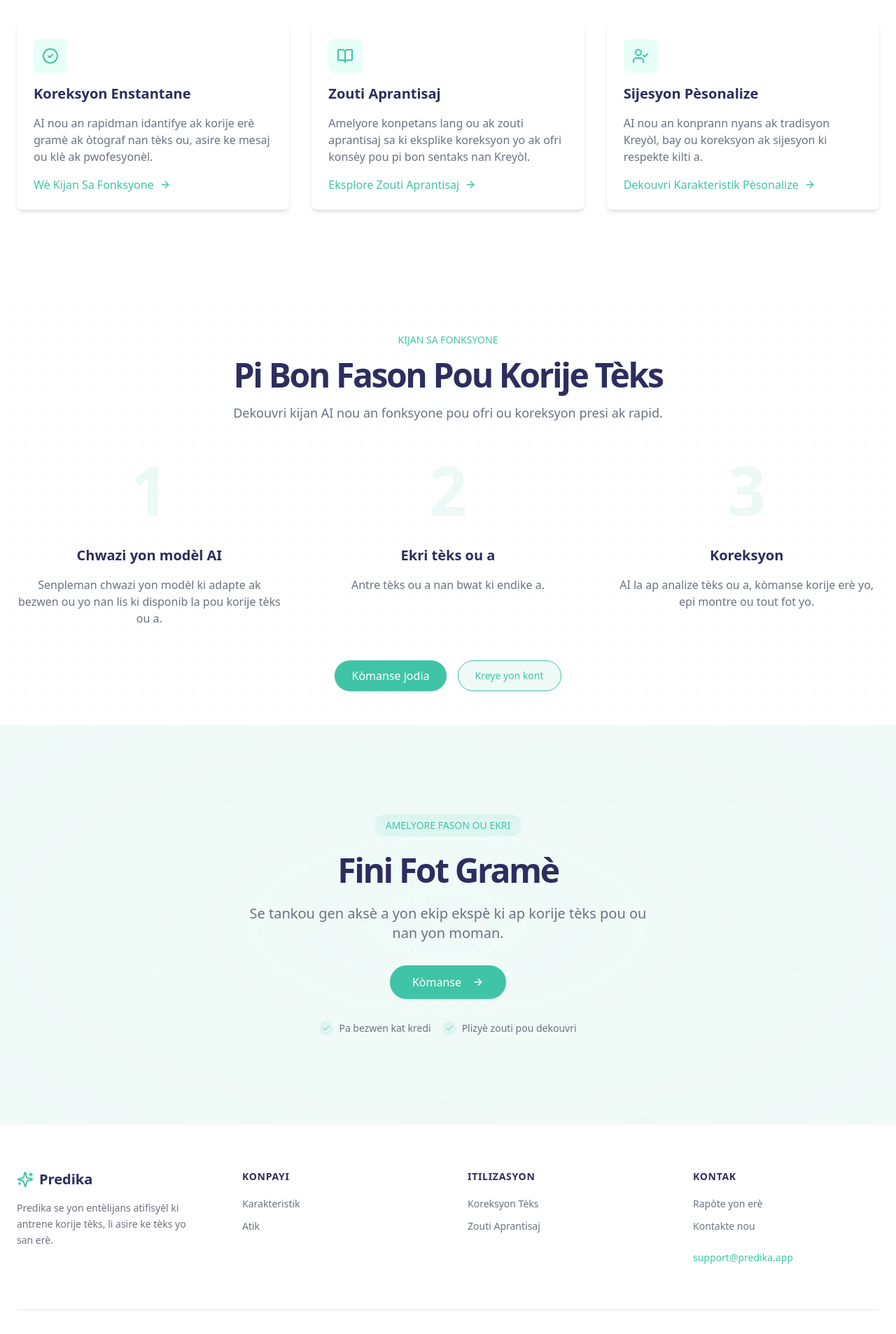
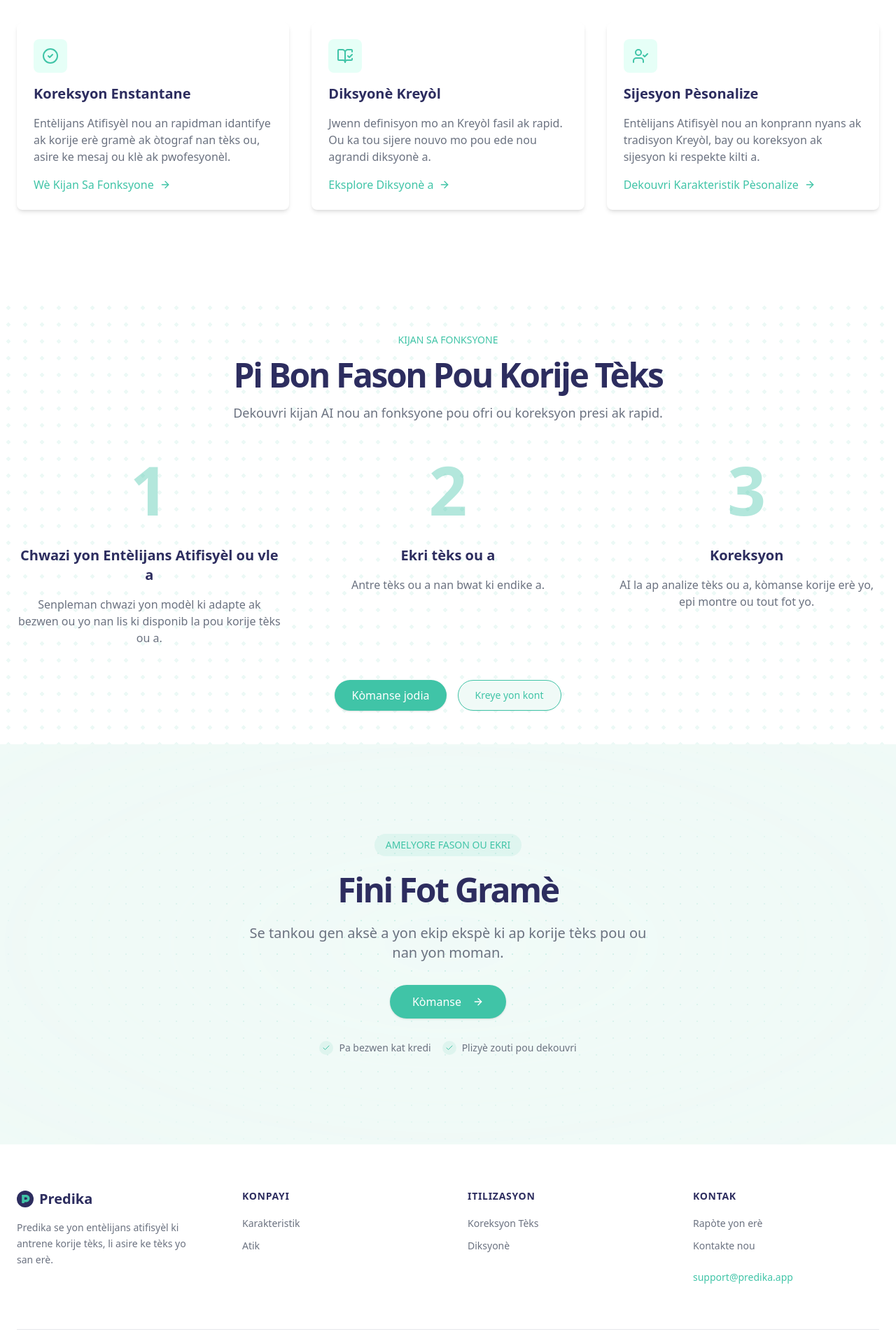
Before and after one commit to getpredika/predika-web, a React (Vite) app: page / in a window 1280 px wide. Shown: the part 960-2867 px from the top of the page at 70% size. Built offline with nearby package versions, Linux system fonts and the light colour scheme; no server answers.

Commit message:
refactoring

```diff
--- a/package.json
+++ b/package.json
@@ -12,6 +12,7 @@
   "dependencies": {
     "@anthropic-ai/sdk": "^0.32.1",
     "@radix-ui/react-accordion": "^1.2.1",
+    "@radix-ui/react-avatar": "^1.1.1",
     "@radix-ui/react-dropdown-menu": "^2.1.2",
     "@radix-ui/react-icons": "^1.3.1",
     "@radix-ui/react-label": "^2.1.0",
--- a/src/components/features-section.jsx
+++ b/src/components/features-section.jsx
@@ -2,7 +2,7 @@
 
 import { Link } from "react-router-dom"
 import { Card, CardContent } from "@/components/ui/card"
-import { ArrowRight, CircleCheck, BookOpen, UserCheck } from "lucide-react"
+import {ArrowRight, CircleCheck, BookOpen, UserCheck, BookOpenCheck} from "lucide-react"
 import { motion, useAnimation } from "framer-motion"
 import { useEffect, useRef } from "react"
 
@@ -10,22 +10,22 @@ const features = [
     {
         icon: CircleCheck,
         title: "Koreksyon Enstantane",
-        description: "AI nou an rapidman idantifye ak korije erè gramè ak òtograf nan tèks ou, asire ke mesaj ou klè ak pwofesyonèl.",
-        link: "#",
+        description: "Entèlijans Atifisyèl nou an rapidman idantifye ak korije erè gramè ak òtograf nan tèks ou, asire ke mesaj ou klè ak pwofesyonèl.",
+        link: "/koreksyon-grame",
         linkText: "Wè Kijan Sa Fonksyone",
     },
     {
-        icon: BookOpen,
-        title: "Zouti Aprantisaj",
-        description: "Amelyore konpetans lang ou ak zouti aprantisaj sa ki eksplike koreksyon yo ak ofri konsèy pou pi bon sentaks nan Kreyòl.",
-        link: "#",
-        linkText: "Eksplore Zouti Aprantisaj",
+        icon: BookOpenCheck,
+        title: "Diksyonè Kreyòl",
+        description: "Jwenn definisyon mo an Kreyòl fasil ak rapid. Ou ka tou sijere nouvo mo pou ede nou agrandi diksyonè a.",
+        link: "/diksyonè",
+        linkText: "Eksplore Diksyonè a",
     },
     {
         icon: UserCheck,
         title: "Sijesyon Pèsonalize",
-        description: "AI nou an konprann nyans ak tradisyon Kreyòl, bay ou koreksyon ak sijesyon ki respekte kilti a.",
-        link: "#",
+        description: "Entèlijans Atifisyèl nou an konprann nyans ak tradisyon Kreyòl, bay ou koreksyon ak sijesyon ki respekte kilti a.",
+        link: "/koreksyon-grame",
         linkText: "Dekouvri Karakteristik Pèsonalize",
     }
 ]
@@ -96,7 +96,7 @@ export default function FeaturesSection() {
     }
 
     return (
-        <section className="w-full py-12 md:py-24 lg:py-32 bg-white" id="features" ref={ref}>
+        <section className="w-full py-12 md:py-24 lg:py-32 bg-white" id="detay" ref={ref}>
             <motion.div
                 className="px-4 md:px-6"
                 initial="hidden"
--- a/src/components/footer.jsx
+++ b/src/components/footer.jsx
@@ -1,4 +1,3 @@
-import { Sparkles } from "lucide-react"
 import { Link } from "react-router-dom";
 
 export default function Footer() {
@@ -8,7 +7,18 @@ export default function Footer() {
                 <div className="grid grid-cols-1 gap-14 md:grid-cols-4">
                     <div className="space-y-4">
                         <Link to="/" className="flex items-center space-x-2">
-                            <Sparkles className="h-6 w-6 text-[#40c4a7]" />
+                            <svg
+                                viewBox="0 0 100 100"
+                                fill="none"
+                                xmlns="http://www.w3.org/2000/svg"
+                                className="w-6 h-6"
+                            >
+                                <circle cx="50" cy="50" r="50" className="fill-[#2d2d5f]"/>
+                                <path
+                                    d="M30 25H55C67.1503 25 77 34.8497 77 47C77 59.1503 67.1503 69 55 69H45V75H30V25ZM45 54H55C58.866 54 62 50.866 62 47C62 43.134 58.866 40 55 40H45V54Z"
+                                    className="fill-[#40c4a7]"
+                                />
+                            </svg>
                             <span className="font-bold text-xl text-[#2d2d5f]">Predika</span>
                         </Link>
                         <p className="text-gray-500 text-sm leading-relaxed">
@@ -19,7 +29,7 @@ export default function Footer() {
                     <div className="space-y-4">
                         <h3 className="font-semibold text-sm text-[#2d2d5f] uppercase tracking-wider">Konpayi</h3>
                         <ul className="space-y-2">
-                            <li><Link to="#" className="text-gray-500 hover:text-[#40c4a7] text-sm">Karakteristik</Link></li>
+                            <li><a href="#detay" className="text-gray-500 hover:text-[#40c4a7] text-sm">Karakteristik</a></li>
                             <li><Link to="/atik" className="text-gray-500 hover:text-[#40c4a7] text-sm">Atik</Link></li>
                         </ul>
                     </div>
@@ -27,16 +37,16 @@ export default function Footer() {
                     <div className="space-y-4">
                         <h3 className="font-semibold text-sm text-[#2d2d5f] uppercase tracking-wider">Itilizasyon</h3>
                         <ul className="space-y-2">
-                            <li><Link to="koreksyon-grame" className="text-gray-500 hover:text-[#40c4a7] text-sm">Koreksyon Tèks</Link></li>
-                            <li><Link to="#" className="text-gray-500 hover:text-[#40c4a7] text-sm">Zouti Aprantisaj</Link></li>
+                            <li><Link to="/koreksyon-grame" className="text-gray-500 hover:text-[#40c4a7] text-sm">Koreksyon Tèks</Link></li>
+                            <li><Link to="/diksyonè" className="text-gray-500 hover:text-[#40c4a7] text-sm">Diksyonè</Link></li>
                         </ul>
                     </div>
 
                     <div className="space-y-4">
                         <h3 className="font-semibold text-sm text-[#2d2d5f] uppercase tracking-wider">Kontak</h3>
                         <ul className="space-y-2">
-                            <li><Link to="#" className="text-gray-500 hover:text-[#40c4a7] text-sm">Rapòte yon erè</Link></li>
-                            <li><Link to="#" className="text-gray-500 hover:text-[#40c4a7] text-sm">Kontakte nou</Link></li>
+                            <li><Link to="mailto:predika.ai@gmail.com" className="text-gray-500 hover:text-[#40c4a7] text-sm">Rapòte yon erè</Link></li>
+                            <li><Link to="mailto:predika.ai@gmail.com" className="text-gray-500 hover:text-[#40c4a7] text-sm">Kontakte nou</Link></li>
                         </ul>
                         <div className="space-y-2 pt-2">
                             <p className="text-[#40c4a7] text-sm">support@predika.app</p>
--- a/src/components/how-it-works-section.jsx
+++ b/src/components/how-it-works-section.jsx
@@ -12,7 +12,7 @@ export default function HowItWorksSection() {
     const steps = [
         {
             number: "1",
-            title: "Chwazi yon modèl AI",
+            title: "Chwazi yon Entèlijans Atifisyèl ou vle a",
             description: "Senpleman chwazi yon modèl ki adapte ak bezwen ou yo nan lis ki disponib la pou korije tèks ou a."
         },
         {
@@ -90,7 +90,7 @@ export default function HowItWorksSection() {
     return (
         <section className="w-full py-12 relative bg-white" ref={ref}>
             <div className="absolute inset-0" style={{
-                backgroundImage: 'radial-gradient(circle at center, #40c4a7 1px, transparent 1px)',
+                backgroundImage: 'radial-gradient(circle at center, #40c4a7 2.7px, transparent 2.7px)',
                 backgroundSize: '24px 24px',
                 opacity: 0.1
             }} />
@@ -129,7 +129,7 @@ export default function HowItWorksSection() {
                             variants={stepVariants}
                         >
                             <motion.div
-                                className="text-8xl font-bold text-[#40c4a7]/10 mb-4"
+                                className="text-8xl font-bold text-[#40c4a7]/40 mb-4"
                                 initial={{ scale: 0.5, opacity: 0 }}
                                 animate={{ scale: 1, opacity: 1 }}
                                 transition={{ delay: i * 0.2, duration: 0.5 }}
--- a/src/pages/blog.jsx
+++ b/src/pages/blog.jsx
@@ -26,7 +26,7 @@ export default function Blog() {
                 <MainHeader/>
                 <section className="w-full py-12 md:py-24 lg:py-32 relative">
                     <div className="absolute inset-0" style={{
-                        backgroundImage: 'radial-gradient(circle at center, #40c4a7 1px, transparent 1px)',
+                        backgroundImage: 'radial-gradient(circle at center, #40c4a7 2px, transparent 2px)',
                         backgroundSize: '24px 24px',
                         opacity: 0.1
                     }}/>
--- a/src/pages/landing-page.jsx
+++ b/src/pages/landing-page.jsx
@@ -109,7 +109,7 @@ export default function LandingPage() {
                                             Kreye Yon Kont
                                         </Button>
                                     </Link>
-                                    <a href="#features">
+                                    <a href="#detay">
                                         <Button
                                             variant="outline"
                                             className="border-[#40c4a7] text-[#40c4a7] hover:bg-[#40c4a7] hover:text-white px-8"
--- a/src/pages/not-found.jsx
+++ b/src/pages/not-found.jsx
@@ -1,7 +1,7 @@
 'use client'
 
 import { Button } from "@/components/ui/button"
-import { ArrowLeft, Sparkles } from "lucide-react"
+import { ArrowLeft } from "lucide-react"
 import { motion } from "framer-motion"
 import {Link} from "react-router-dom";
 
@@ -14,25 +14,36 @@ export default function NotFound() {
                 transition={{ duration: 0.5 }}
                 className="text-center"
             >
-                <Sparkles className="h-12 w-12 text-[#40c4a7] mx-auto mb-6" />
-                <h1 className="text-4xl font-bold text-[#2d2d5f] mb-4">Oops! Paj sa a pa egziste</h1>
+                <svg
+                    viewBox="0 0 100 100"
+                    fill="none"
+                    xmlns="http://www.w3.org/2000/svg"
+                    className="w-12 h-12 mx-auto mb-6"
+                >
+                    <circle cx="50" cy="50" r="50" className="fill-[#2d2d5f]"/>
+                    <path
+                        d="M30 25H55C67.1503 25 77 34.8497 77 47C77 59.1503 67.1503 69 55 69H45V75H30V25ZM45 54H55C58.866 54 62 50.866 62 47C62 43.134 58.866 40 55 40H45V54Z"
+                        className="fill-[#40c4a7]"
+                    />
+                </svg>
+                <h1 className="text-4xl font-bold text-[#2d2d5f] mb-4">Paj sa a pa egziste</h1>
                 <p className="text-xl text-gray-600 mb-8">
                     Nou pa ka jwenn paj ou ap chèche a. Li pa egziste ankò.
                 </p>
                 <div className="space-y-4">
                     <p className="text-lg text-gray-500">Men kèk lyen ki ka ede ou:</p>
                     <motion.div
-                        initial={{ opacity: 0 }}
-                        animate={{ opacity: 1 }}
-                        transition={{ delay: 0.2, duration: 0.5 }}
+                        initial={{opacity: 0}}
+                        animate={{opacity: 1}}
+                        transition={{delay: 0.2, duration: 0.5}}
                         className="flex flex-wrap justify-center gap-4"
                     >
-                        <Link to="/">
+                    <Link to="/">
                             <Button className="bg-[#40c4a7] text-white hover:bg-[#40c4a7]/90">
                                 <ArrowLeft className="mr-2 h-4 w-4" /> Retounen nan paj akèy la
                             </Button>
                         </Link>
-                        <Link to="#">
+                        <Link to="mailto:predika.ai@gmail.com">
                             <Button variant="outline" className="border-[#40c4a7] text-[#40c4a7] hover:bg-[#40c4a7] hover:text-white">
                                 Kontakte nou
                             </Button>
@@ -48,7 +59,7 @@ export default function NotFound() {
             >
                 <p className="text-sm text-gray-500">
                     Si ou panse sa a se yon erè, tanpri{" "}
-                    <Link to="#" className="text-[#40c4a7] hover:underline">
+                    <Link to="mailto:predika.ai@gmail.com" className="text-[#40c4a7] hover:underline">
                         fè nou konnen
                     </Link>
                     .
--- a/src/pages/text-correction-page.jsx
+++ b/src/pages/text-correction-page.jsx
@@ -3,7 +3,7 @@
 import {useState, useCallback, useRef, useEffect} from 'react'
 import { Button } from "@/components/ui/button"
 import { Textarea } from "@/components/ui/textarea"
-import { X, Copy, Check, Edit, RotateCcw, Zap, Upload } from 'lucide-react'
+import { X, Copy, Check, Edit, RotateCcw, Zap, Upload, Download } from 'lucide-react'
 import {
     Select,
     SelectContent,
@@ -33,6 +33,7 @@ export default function TextCorrectionPage() {
     const [activeCorrection, setActiveCorrection] = useState(null)
     const [error, setError] = useState(null)
     const [isUploading, setIsUploading] = useState(false)
+    const [isExporting, setIsExporting] = useState(false)
     const fileInputRef = useRef(null)
 
     useEffect(() => {
@@ -168,6 +169,28 @@ export default function TextCorrectionPage() {
         fileInputRef.current.click();
     };
 
+    const handleExportText = useCallback(() => {
+        setIsExporting(true)
+        try {
+            const blob = new Blob([text], { type: 'text/plain;charset=utf-8' })
+
+            const url = window.URL.createObjectURL(blob)
+            const link = document.createElement('a')
+            link.href = url
+            link.download = 'corrected-text.txt'
+
+            document.body.appendChild(link)
+            link.click()
+
+            document.body.removeChild(link)
+            window.URL.revokeObjectURL(url)
+        } catch (error) {
+            setError("Yon erè pase pandan ekspòtasyon an.")
+        } finally {
+            setIsExporting(false)
+        }
+    }, [text])
+
     const wordCount = text.trim() ? text.trim().split(/\s+/).length : 0
     const characterCount = text.length
 
@@ -253,7 +276,7 @@ export default function TextCorrectionPage() {
                                         <SelectValue placeholder="Select model" />
                                     </SelectTrigger>
                                     <SelectContent>
-                                        <SelectItem value="hairobert-1.0">HaiRobert-1.0</SelectItem>
+                                        <SelectItem value="hairobert-1.0">HaiRoBERT-1.0</SelectItem>
                                     </SelectContent>
                                 </Select>
                                 <div className="flex items-center">
@@ -282,6 +305,24 @@ export default function TextCorrectionPage() {
                                         accept=".txt,.pdf,.doc,.docx"
                                         className="hidden"
                                     />
+                                    <Button
+                                            onClick={handleExportText}
+                                            variant="outline"
+                                            size="icon"
+                                            className="mr-2 text-gray-400 bg-white hover:bg-gray-100 hover:text-[#2d2d5f] border-gray-300"
+                                            aria-label="Export text"
+                                            disabled={!text || isExporting}
+                                        >
+                                            {isExporting ? (
+                                                <motion.div
+                                                    initial={{ scale: 0.5, opacity: 0 }}
+                                                    animate={{ scale: 1, opacity: 1 }}
+                                                    className="w-4 h-4 border-2 border-gray-400 border-t-transparent rounded-full animate-spin"
+                                                />
+                                            ) : (
+                                                <Download className="h-4 w-4" />
+                                            )}
+                                    </Button>
                                     <Button
                                         onClick={handleCopyText}
                                         variant="outline"
```
Also changed, not shown: public/Predika_logo.png (added), 1 other file (tests, documents, lock files or other folders).
